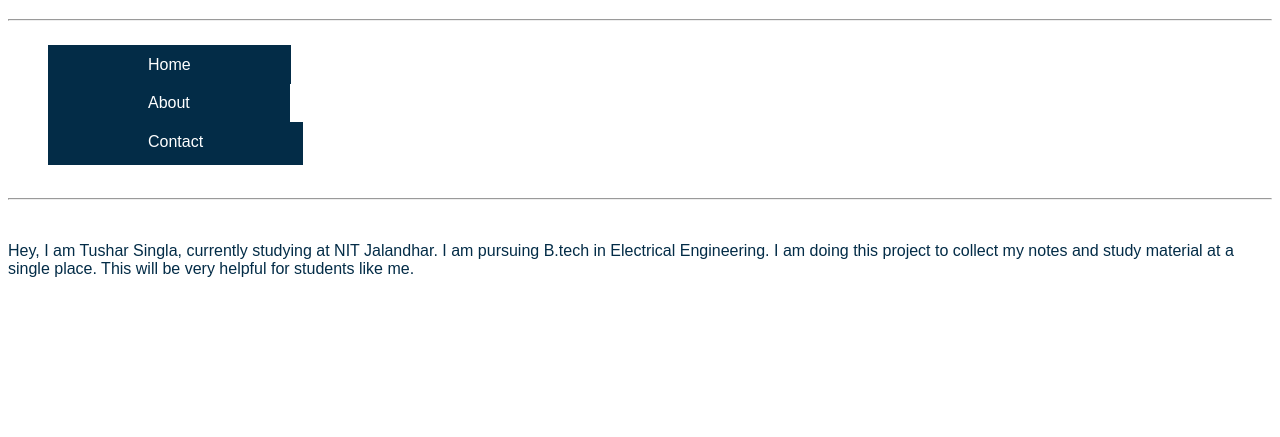
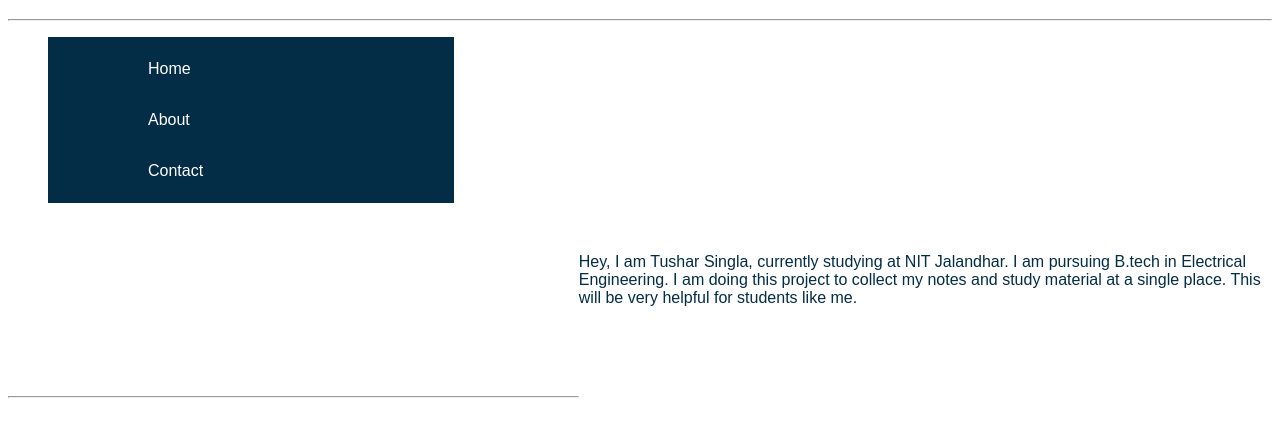
Before and after one commit to tusharsingla002/rj, a plain HTML site: page notes/about.html in a window 1280 px wide. Shown: the part 69-506 px from the top of the page. Drawn offline with Linux system fonts and the light colour scheme.

Commit message:
Update main.css

```diff
--- a/notes/main.css
+++ b/notes/main.css
@@ -12,7 +12,7 @@
 
 
 }
-ul{float: left;min-width: 45%;}
+#titlebar4{float: left;min-width: 45%;}
 h1{
     color: #032c47;
     float:left;
```
